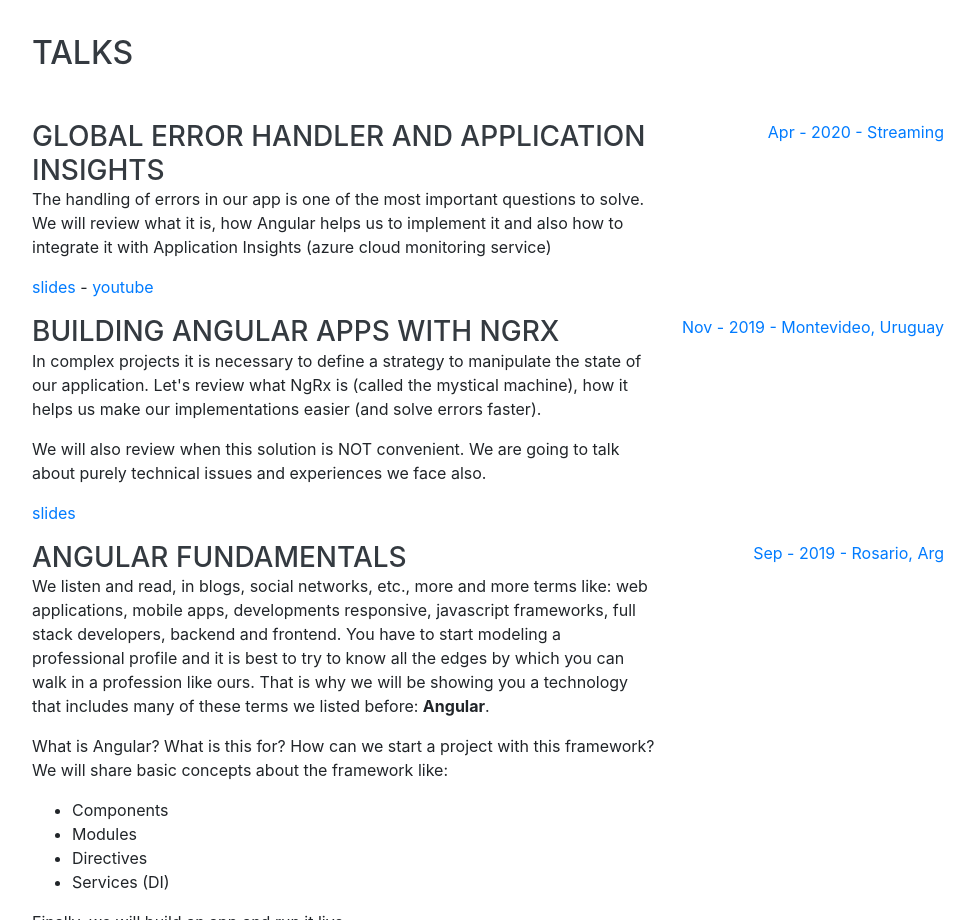
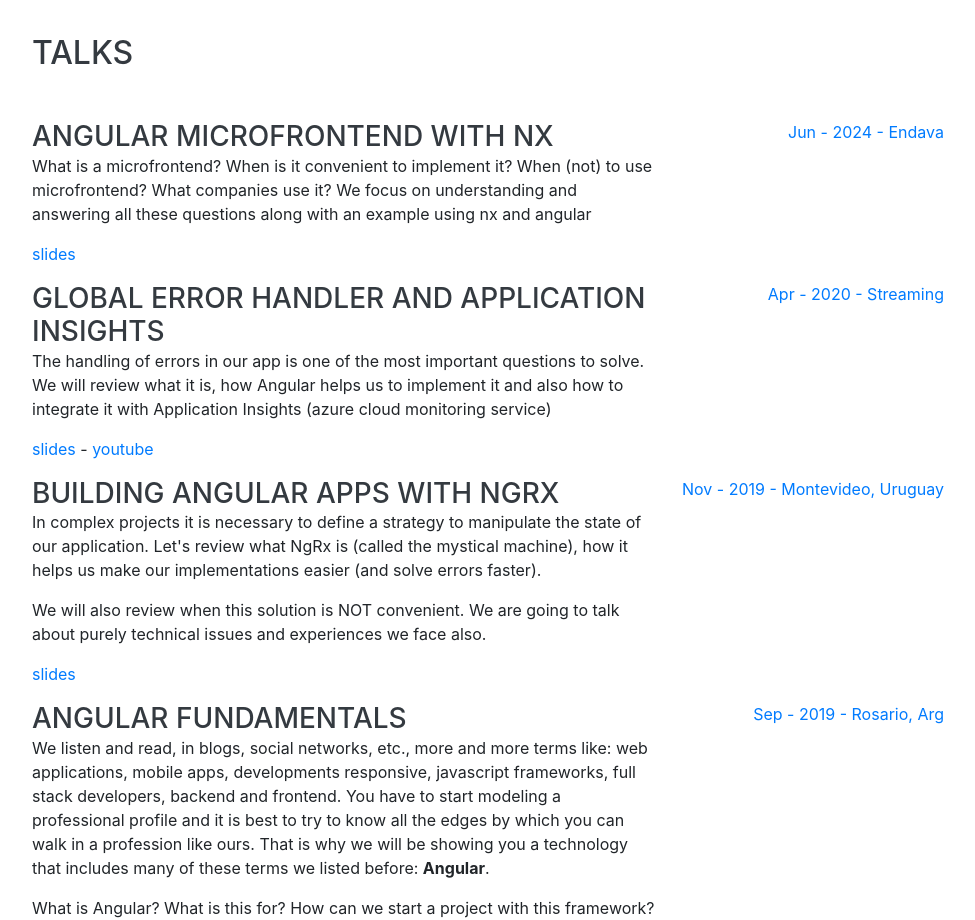
Before and after one commit to salimchemes/portfolio, a website with bundled scripts: page index.html in a window 1280 px wide. Shown: the part 3960-4880 px from the top of the page, without its empty margins (288-1263 px from the left). Built offline with nearby package versions, Linux system fonts and the light colour scheme; a web font is replaced by a local one.

Commit message:
adds microfrontent talk

```diff
--- a/index.html
+++ b/index.html
@@ -292,6 +292,23 @@
     <section class="resume-section p-3 p-lg-5 d-flex align-items-center" id="talks">
       <div class="w-100">
         <h2 class="mb-5">Talks</h2>
+        <div class="resume-item d-flex flex-column flex-md-row justify-content-between">
+          <div class="resume-content">
+            <h3 class="mb-0">
+            Angular microfrontend with nx
+            </h3>
+            <p>
+              What is a microfrontend? When is it convenient to implement it? When (not) to use microfrontend? What companies use it?
+              We focus on understanding and answering all these questions along with an example using nx and angular
+            </p>
+            <p>
+              <a target="_blank" href="https://docs.google.com/presentation/d/1Sygbbda_yyrPZP5Ge0RoSwdNd-e71MpQkzpPQJ_LDjw/edit#slide=id.p">slides</a>
+            </p>
+          </div>
+          <div class="resume-date text-md-right">
+            <span class="text-primary">Jun - 2024 - Endava</span>
+          </div>
+        </div>
         <div class="resume-item d-flex flex-column flex-md-row justify-content-between">
           <div class="resume-content">
             <h3 class="mb-0">
```
